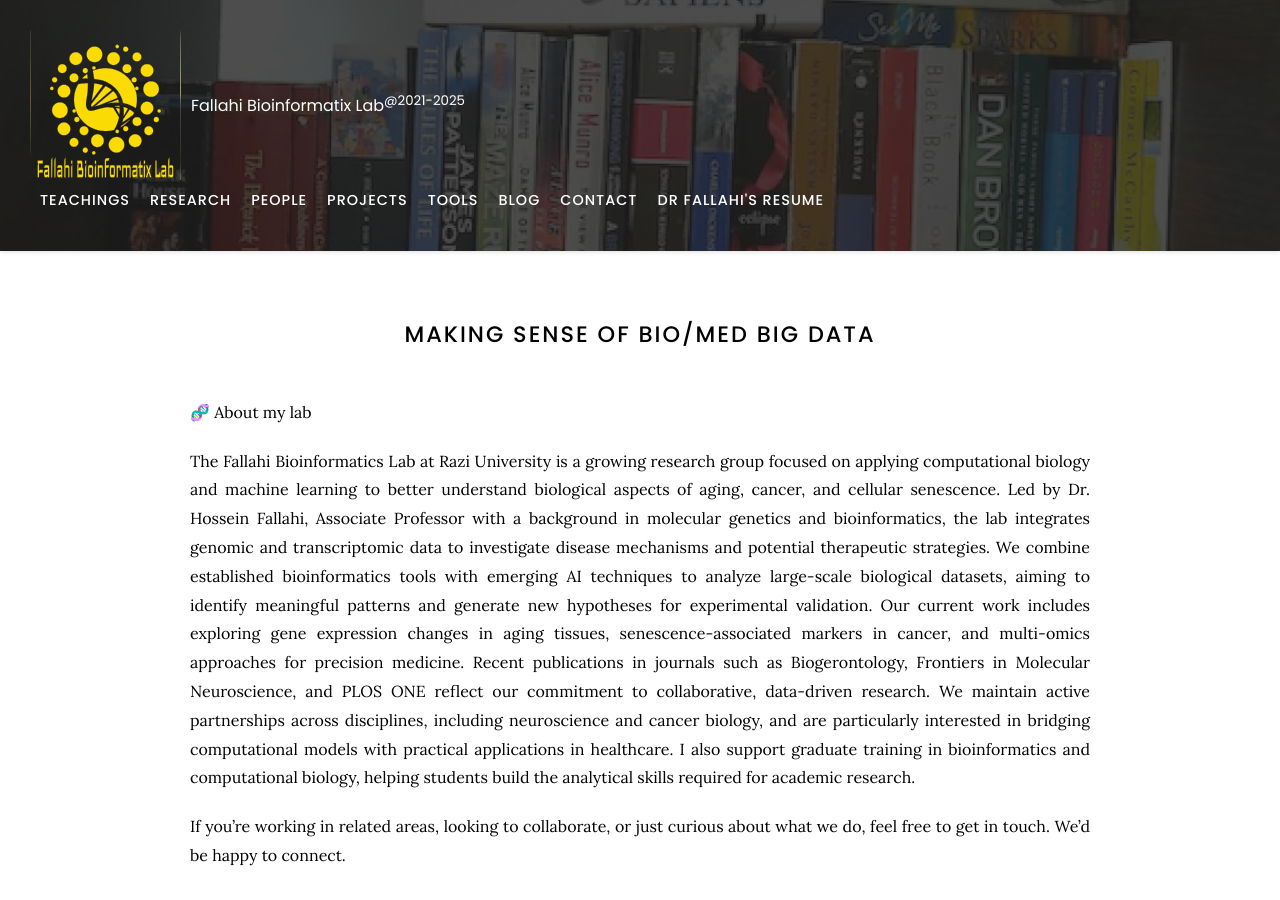
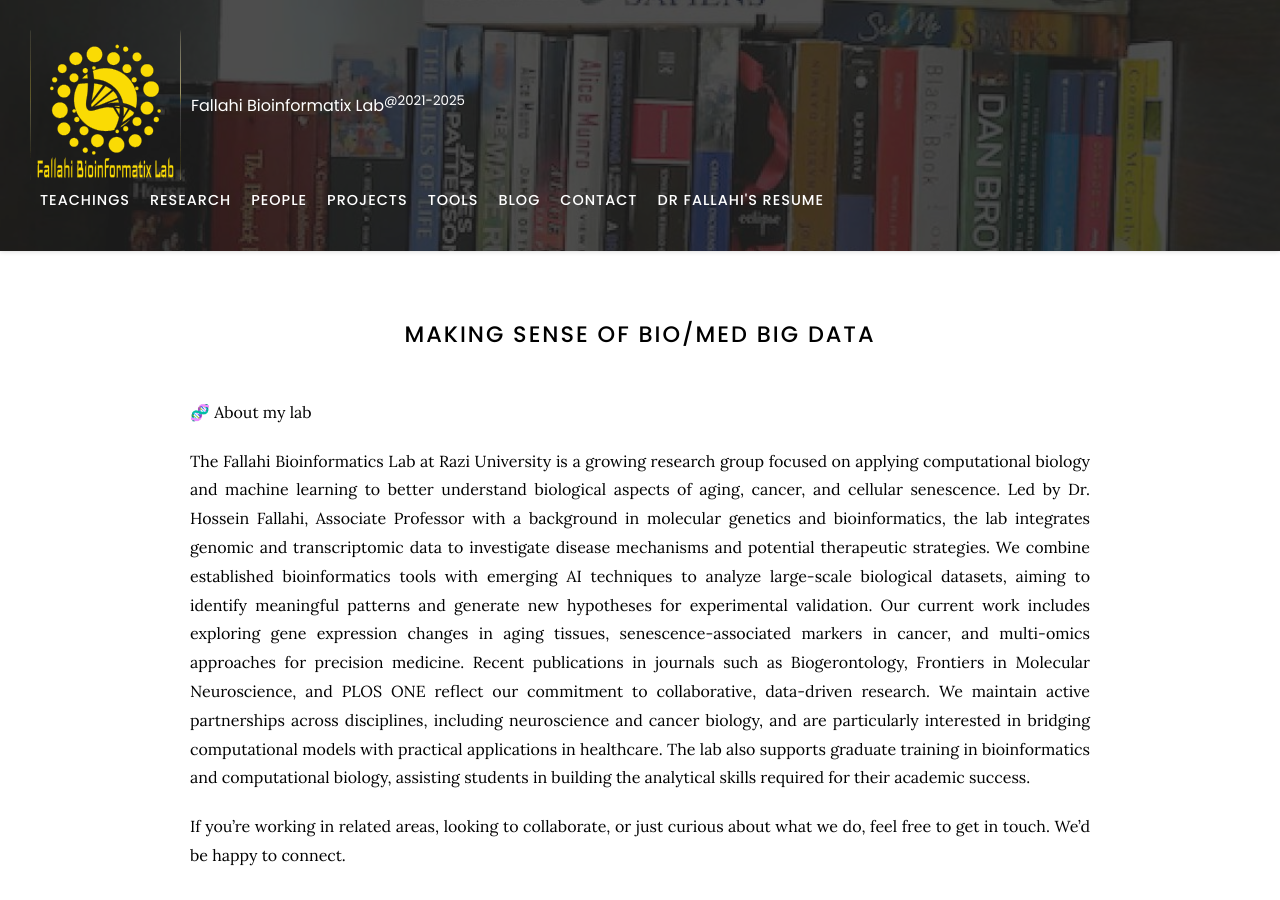
Before and after one commit to Hossein-Fallahi/Fallahi-Bioinformatics-Lab, a Jekyll site: the page built from index.md, in a window 1280 px wide and 900 px high. Built offline with Jekyll 4.4.1, drawn with Linux system fonts in a browser that asks for light colours; nearby versions of some CDN libraries.

Commit message:
Update index.md

```diff
--- a/index.md
+++ b/index.md
@@ -6,7 +6,7 @@ title: Home
 
 🧬 About my lab
 
-The Fallahi Bioinformatics Lab at Razi University is a growing research group focused on applying computational biology and machine learning to better understand biological aspects of aging, cancer, and cellular senescence. Led by Dr. Hossein Fallahi, Associate Professor with a background in molecular genetics and bioinformatics, the lab integrates genomic and transcriptomic data to investigate disease mechanisms and potential therapeutic strategies. We combine established bioinformatics tools with emerging AI techniques to analyze large-scale biological datasets, aiming to identify meaningful patterns and generate new hypotheses for experimental validation. Our current work includes exploring gene expression changes in aging tissues, senescence-associated markers in cancer, and multi-omics approaches for precision medicine. Recent publications in journals such as Biogerontology, Frontiers in Molecular Neuroscience, and PLOS ONE reflect our commitment to collaborative, data-driven research. We maintain active partnerships across disciplines, including neuroscience and cancer biology, and are particularly interested in bridging computational models with practical applications in healthcare. I also support graduate training in bioinformatics and computational biology, helping students build the analytical skills required for academic research.
+The Fallahi Bioinformatics Lab at Razi University is a growing research group focused on applying computational biology and machine learning to better understand biological aspects of aging, cancer, and cellular senescence. Led by Dr. Hossein Fallahi, Associate Professor with a background in molecular genetics and bioinformatics, the lab integrates genomic and transcriptomic data to investigate disease mechanisms and potential therapeutic strategies. We combine established bioinformatics tools with emerging AI techniques to analyze large-scale biological datasets, aiming to identify meaningful patterns and generate new hypotheses for experimental validation. Our current work includes exploring gene expression changes in aging tissues, senescence-associated markers in cancer, and multi-omics approaches for precision medicine. Recent publications in journals such as Biogerontology, Frontiers in Molecular Neuroscience, and PLOS ONE reflect our commitment to collaborative, data-driven research. We maintain active partnerships across disciplines, including neuroscience and cancer biology, and are particularly interested in bridging computational models with practical applications in healthcare. The lab also supports graduate training in bioinformatics and computational biology, assisting students in building the analytical skills required for their academic success.
 
 If you're working in related areas, looking to collaborate, or just curious about what we do, feel free to get in touch. We'd be happy to connect.
 
```
